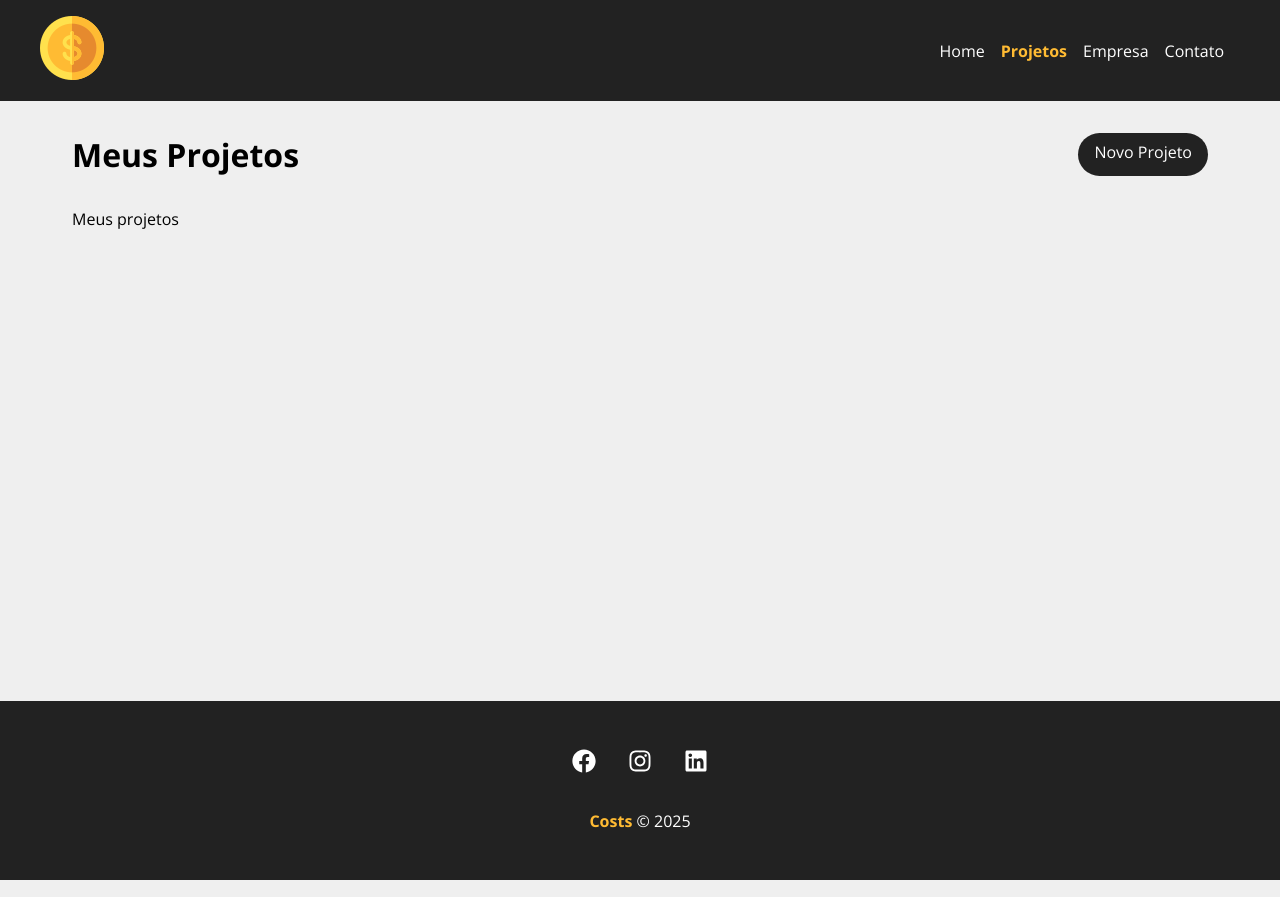
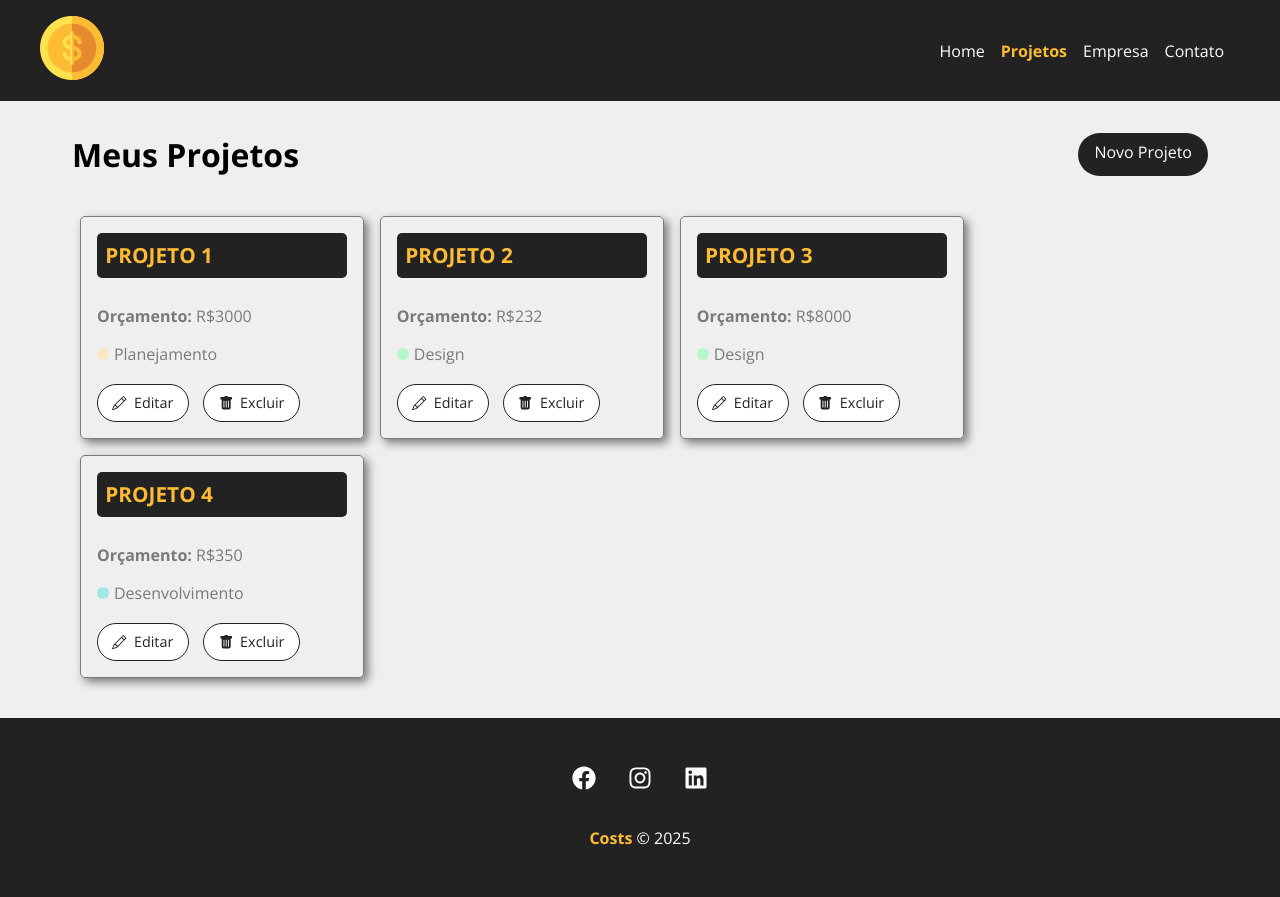
Before and after one commit to AlanGabHahn/costs, a React (Create React App) app: page /projects in a window 1280 px wide. Built offline with nearby package versions, Linux system fonts and the light colour scheme; data requests are answered from the project's data file.

Commit message:
Resgatando projetos do banco de dados

```diff
--- a/db.json
+++ b/db.json
@@ -2,7 +2,7 @@
   "projects": [
     {
       "id": "1",
-      "name": "Alan Gabriel de Oliveira Hahn",
+      "name": "PROJETO 1",
       "budget": "3000",
       "category": {
         "id": "4",
@@ -12,67 +12,34 @@
       "services": []
     },
     {
-      "id": "8a62",
-      "name": "aaaaa",
+      "id": "2",
+      "name": "PROJETO 2",
       "budget": "232",
       "category": {
         "id": "2",
-        "name": "Mobile Apps"
+        "name": "Design"
       },
       "cost": 0,
       "services": []
     },
     {
-      "id": "3cf5",
+      "id": "3",
       "category": {
         "id": "2",
-        "name": "Mobile Apps"
+        "name": "Design"
       },
       "budget": "8000",
-      "name": "Testando",
+      "name": "PROJETO 3",
       "cost": 0,
       "services": []
     },
     {
-      "id": "dccf",
-      "name": "Testando",
+      "id": "4",
+      "name": "PROJETO 4",
       "budget": "350",
       "category": {
         "id": "3",
-        "name": "Game Development"
-      },
-      "cost": 0,
-      "services": []
-    },
-    {
-      "id": "3c27",
-      "name": "aaaaa",
-      "budget": "333",
-      "category": {
-        "id": "1",
-        "name": "Web Design"
-      },
-      "cost": 0,
-      "services": []
-    },
-    {
-      "id": "dbf6",
-      "name": "Testando",
-      "budget": "33",
-      "category": {
-        "id": "1",
-        "name": "Web Design"
-      },
-      "cost": 0,
-      "services": []
-    },
-    {
-      "id": "bd74",
-      "name": "Testando",
-      "budget": "4",
-      "category": {
-        "id": "3",
-        "name": "Game Development"
+        "name": "Desenvolvimento"
       },
       "cost": 0,
       "services": []
@@ -81,15 +48,15 @@
   "categories": [
     {
       "id": "1",
-      "name": "Web Design"
+      "name": "Infra"
     },
     {
       "id": "2",
-      "name": "Mobile Apps"
+      "name": "Design"
     },
     {
       "id": "3",
-      "name": "Game Development"
+      "name": "Desenvolvimento"
     },
     {
       "id": "4",
--- a/src/components/pages/Projects.js
+++ b/src/components/pages/Projects.js
@@ -1,12 +1,16 @@
 import { useLocation } from "react-router-dom";
+import { useState, useEffect } from "react";
 
 import Message from "../layout/Message";
 import Container from "../layout/Container";
 import LinkButton from "../layout/LinkButton";
+import ProjectCard from "../project/ProjectCard";
 
 import styles from './Projects.module.css';
 
 const Projects = () => {
+
+    const [projects, setProjects] = useState([]);
 
     const location = useLocation();
 
@@ -16,6 +20,20 @@
         message = location.state.message;
     }
 
+    useEffect(() => {
+        fetch('http://localhost:5000/projects', {
+            method: 'GET',
+            headers: {
+                'Content-Type': 'application/json',
+            },
+        })
+        .then((res) => res.json())
+        .then((data) => {
+            setProjects(data);
+        })
+        .catch((err) => console.log(err));
+    }, []);
+
     return (
         <div className={styles.project_container}>
             <div className={styles.title_container}>
@@ -24,7 +42,15 @@
             </div>
             {message && <Message type="success" msg={message}/>}
             <Container customClass="start">
-                <p>Meus projetos</p>
+                {projects.length > 0 && projects.map((project) => (
+                    <ProjectCard
+                        id={project.id}
+                        name={project.name}
+                        budget={project.budget}
+                        category={project.category.name}
+                        key={project.id}
+                    />
+                ))}
             </Container>
         </div>
     );
--- /dev/null
+++ b/src/components/project/ProjectCard.js
@@ -0,0 +1,28 @@
+import { Link } from 'react-router-dom';
+import { BsPencil, BsFillTrashFill } from 'react-icons/bs';
+
+import styles from './ProjectCard.module.css';
+
+const ProjectCard = ({ id, name, budget, category, handleRemove }) => {
+    return (
+        <div className={styles.project_card}>
+            <h4>{name}</h4>
+            <p>
+                <span>Orçamento:</span> R${budget}
+            </p>
+            <p className={styles.category_text}>
+                <span className={`${styles[category.toLowerCase()]}`}></span> {category}
+            </p>
+            <div className={styles.project_card_actions}>
+                <Link to="/">
+                    <BsPencil /> Editar
+                </Link>
+                <button>
+                    <BsFillTrashFill /> Excluir
+                </button>
+            </div>
+        </div>
+    );
+}
+
+export default ProjectCard;
--- /dev/null
+++ b/src/components/project/ProjectCard.module.css
@@ -0,0 +1,91 @@
+.project_card {
+    padding: 1em;
+    border: 1px solid #7A7A7A;
+    border-radius: 5px;
+    width: 25%;
+    margin: 0.7%;
+    box-shadow: 4px 4px 10px rgba(0, 0, 0, 0.5);
+}
+
+.project_card h4 {
+    background-color: #222;
+    color: #FFBB33;
+    padding: 0.4em;
+    margin-bottom: 1.3em;
+    font-size: 1.3em;
+    border-radius: 5px;
+}
+
+.project_card p {
+    margin-bottom: 1em;
+    color: #7A7A7A;
+}
+
+.project_card span {
+    font-weight: bold;
+}
+
+.category_text {
+    display: flex;
+    align-items: center;
+}
+
+.category_text span {
+    display: block;
+    width: 12px;
+    height: 12px;
+    border-radius: 50%;
+    background-color: #CCC;
+    margin-right: 5px;
+}
+
+.category_text .infra {
+    background-color: #FFAEBC;
+}
+
+.category_text .desenvolvimento {
+    background-color: #A0E7E5;
+}
+
+.category_text .design {
+    background-color: #B4F8C8;
+}
+
+.category_text .planejamento {
+    background-color: #FBE7C6;
+}
+
+.project_card_actions {
+    margin-top: 1.2em;
+    display: flex;
+    align-items: center;
+}
+
+.project_card_actions a,
+.project_card_actions button {
+    text-decoration: none;
+    border: none;
+    background-color: #FFF;
+    color: #222;
+    font-size: 0.9em;
+    padding: 0.6em 1em;
+    cursor: pointer;
+    margin-right: 1em;
+    border: 1px solid #222;
+    display: flex;
+    justify-content: center;
+    align-items: center;
+    transition: 0.5s;
+    border-radius: 2em
+}
+
+.project_card_actions svg {
+    margin-right: .5em;
+}
+
+.project_card_actions a:hover,
+.project_card_actions button:hover {
+    background-color: #222;
+    color: #FFBB33;
+    transform: scale(1.1);
+}
```
